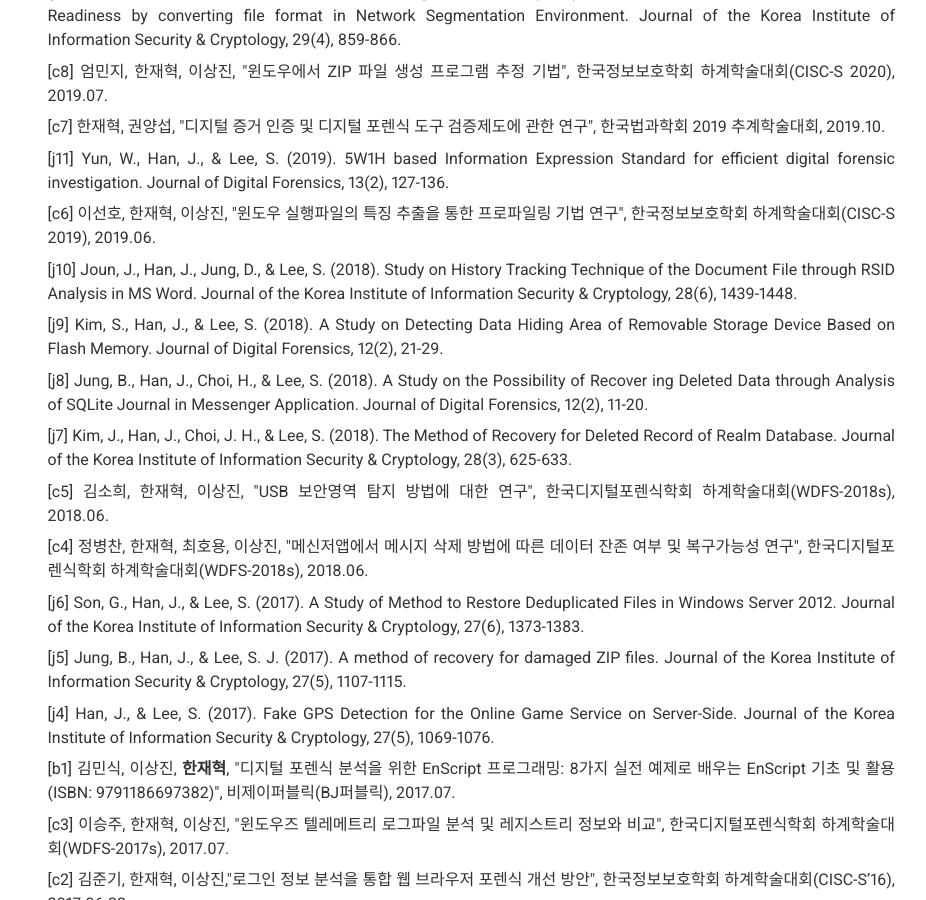
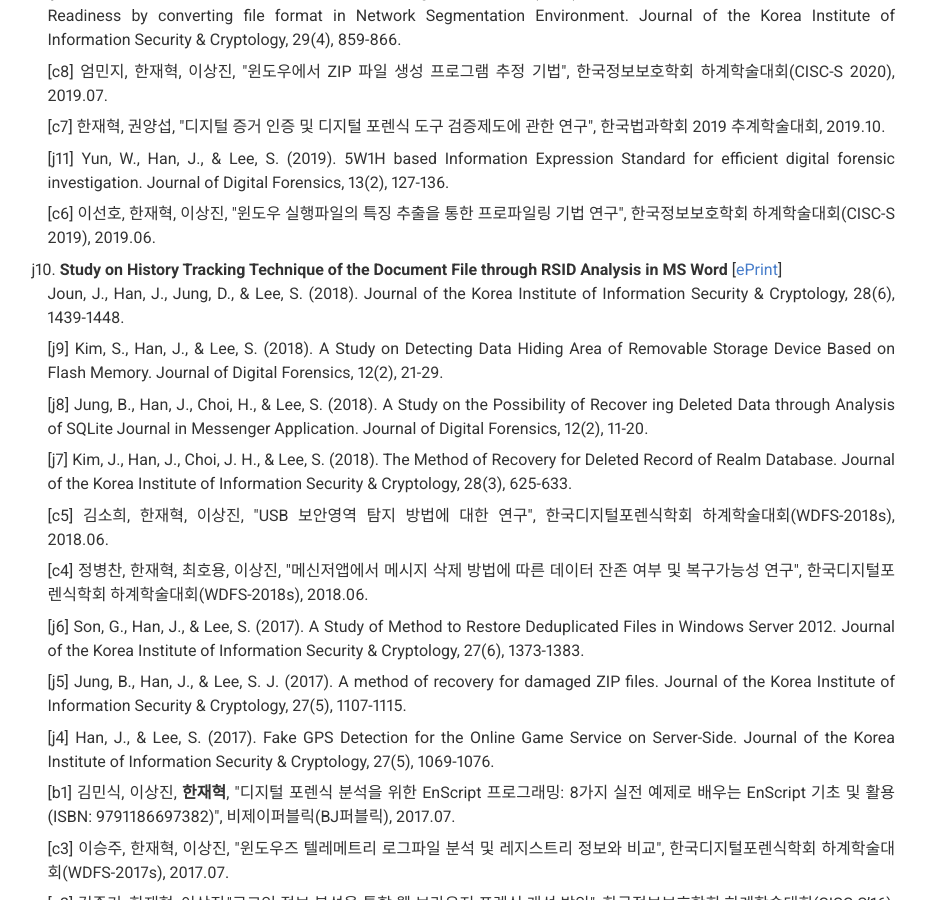
Before and after one commit to JaehyeokHan/jaehyeokhan.github.io, a Jekyll site: the page built from index.md, in a window 1280 px wide and 900 px high, scrolled down 3192 px. Shown: the whole window, without its empty margins (315-1241 px from the left). Built offline with Jekyll 4.4.1, drawn with Linux system fonts in a browser that asks for light colours; nearby versions of some CDN libraries.

Commit message:
Update _config.yml

```diff
--- a/_config.yml
+++ b/_config.yml
@@ -179,7 +179,9 @@ content:
           <p>[c7] 한재혁, 권양섭, "디지털 증거 인증 및 디지털 포렌식 도구 검증제도에 관한 연구", 한국법과학회 2019 추계학술대회, 2019.10.</p>
           <p>[j11] Yun, W., Han, J., & Lee, S. (2019). 5W1H based Information Expression Standard for efficient digital forensic investigation. Journal of Digital Forensics, 13(2), 127-136.</p>
           <p>[c6] 이선호, 한재혁, 이상진, "윈도우 실행파일의 특징 추출을 통한 프로파일링 기법 연구", 한국정보보호학회 하계학술대회(CISC-S 2019), 2019.06.</p>
-          <p>[j10] Joun, J., Han, J., Jung, D., & Lee, S. (2018). Study on History Tracking Technique of the Document File through RSID Analysis in MS Word. Journal of the Korea Institute of Information Security & Cryptology, 28(6), 1439-1448.</p>
+
+          <p style="text-indent: -1em;">j10. <b>Study on History Tracking Technique of the Document File through RSID Analysis in MS Word</b> [<A href = "http://koreascience.or.kr/article/JAKO201807753430904.page" target = "top">ePrint</A>]<br>Joun, J., Han, J., Jung, D., & Lee, S. (2018). Journal of the Korea Institute of Information Security & Cryptology, 28(6), 1439-1448.</p>
+
           <p>[j9] Kim, S., Han, J., & Lee, S. (2018). A Study on Detecting Data Hiding Area of Removable Storage Device Based on Flash Memory. Journal of Digital Forensics, 12(2), 21-29.</p>
           <p>[j8] Jung, B., Han, J., Choi, H., & Lee, S. (2018). A Study on the Possibility of Recover ing Deleted Data through Analysis of SQLite Journal in Messenger Application. Journal of Digital Forensics, 12(2), 11-20.</p>
           <p>[j7] Kim, J., Han, J., Choi, J. H., & Lee, S. (2018). The Method of Recovery for Deleted Record of Realm Database. Journal of the Korea Institute of Information Security & Cryptology, 28(3), 625-633.</p>
```
